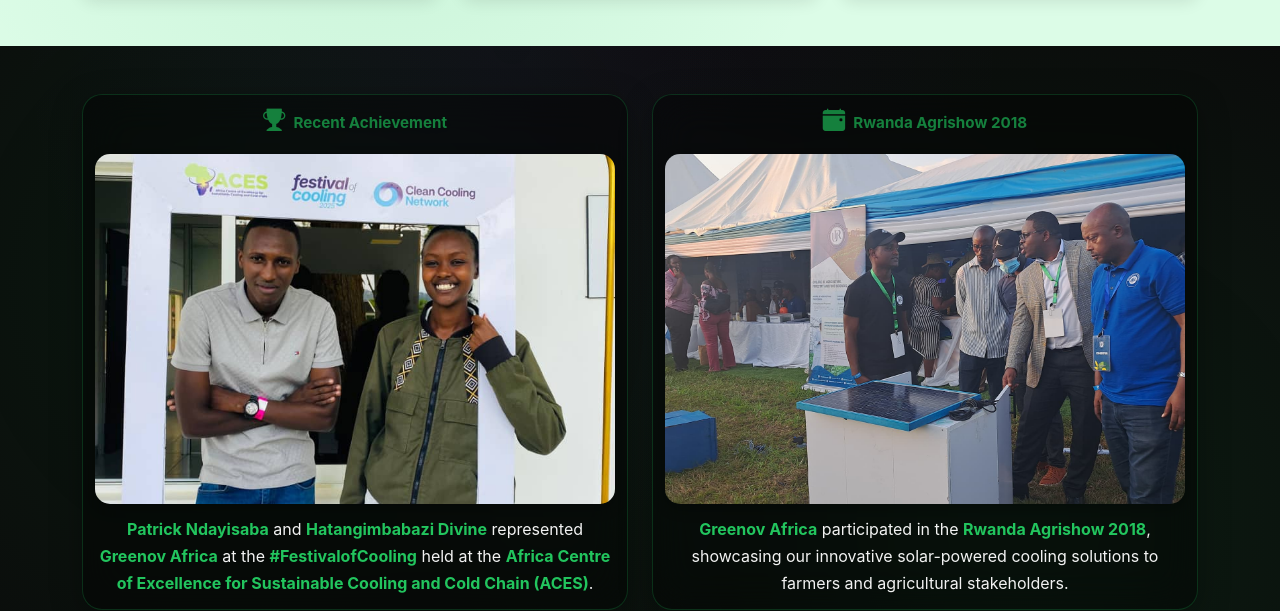
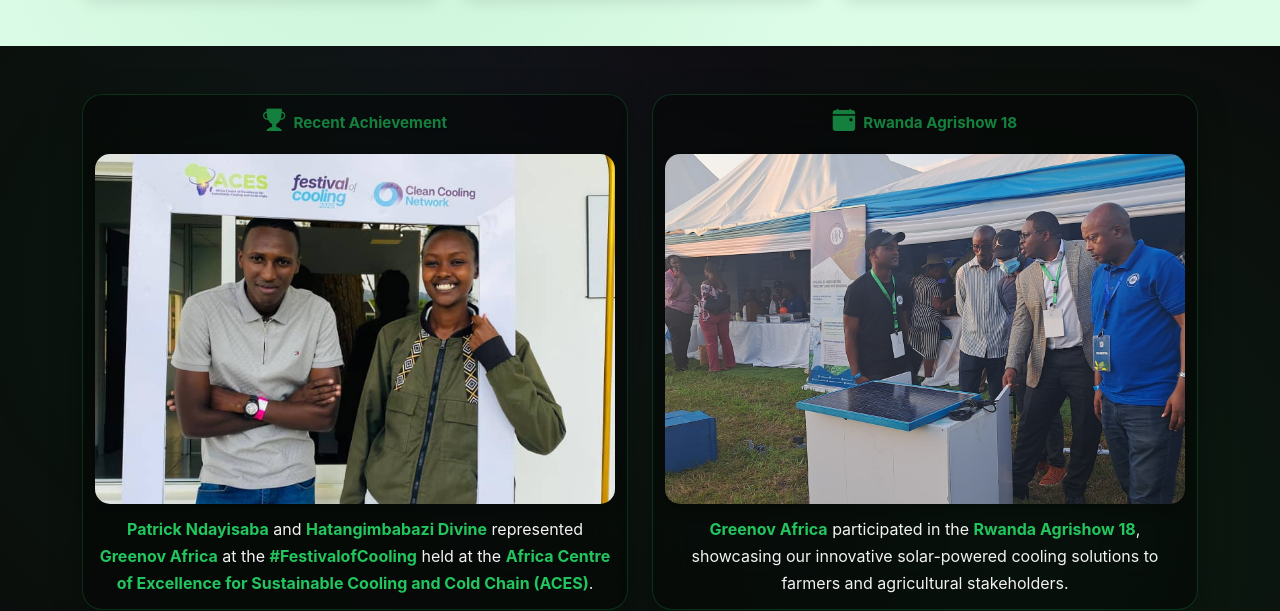
Before and after one commit to shyakx/Greenov-Africa, a React (Vite) app: page / in a window 1280 px wide. Shown: the part 915-1526 px from the top of the page. Built offline with nearby package versions, Linux system fonts and the light colour scheme.

Commit message:
Fix: Change Rwanda Agrishow 2018 to Rwanda Agrishow 18

```diff
--- a/src/pages/Home.jsx
+++ b/src/pages/Home.jsx
@@ -297,7 +297,7 @@
                 <div className="text-center mb-4">
                   <h4 className="mb-3 fw-bold" style={{ color: '#22c55e' }}>
                     <i className="bi bi-calendar-event-fill me-2"></i>
-                    Rwanda Agrishow 2018
+                    Rwanda Agrishow 18
                   </h4>
                 </div>
                 <div className="mb-4" style={{
@@ -309,7 +309,7 @@
                 }}>
                   <img
                     src="/Images to add on homepage/Rwanda agrishow 18.jpeg"
-                    alt="Greenov Africa at Rwanda Agrishow 2018"
+                    alt="Greenov Africa at Rwanda Agrishow 18"
                     className="w-100 h-100"
                     style={{
                       objectFit: 'cover',
@@ -324,7 +324,7 @@
                   marginBottom: '0',
                   textAlign: 'center'
                 }}>
-                  <strong style={{ color: '#22c55e' }}>Greenov Africa</strong> participated in the <strong style={{ color: '#22c55e' }}>Rwanda Agrishow 2018</strong>, showcasing our innovative solar-powered cooling solutions to farmers and agricultural stakeholders.
+                  <strong style={{ color: '#22c55e' }}>Greenov Africa</strong> participated in the <strong style={{ color: '#22c55e' }}>Rwanda Agrishow 18</strong>, showcasing our innovative solar-powered cooling solutions to farmers and agricultural stakeholders.
                 </p>
               </div>
             </div>
```
